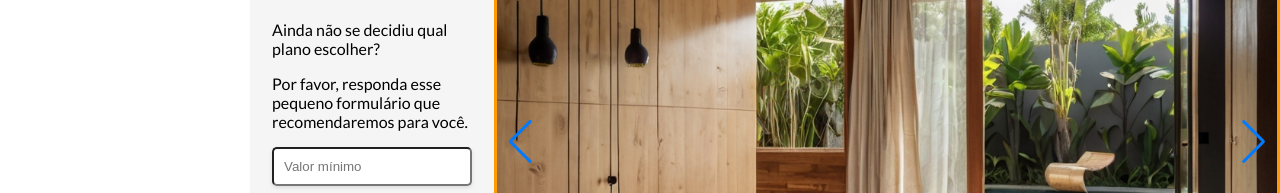
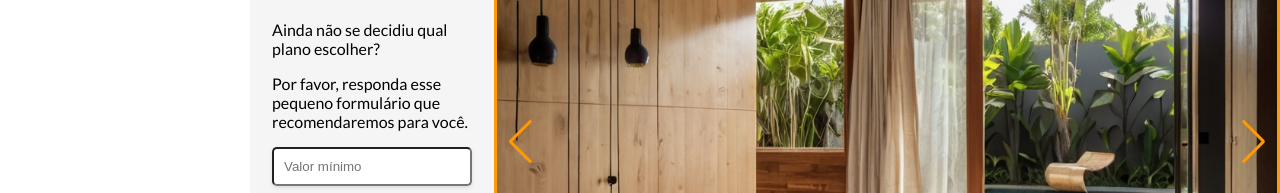
Before and after one commit to linedev06/src, a website: page index.html in a window 1280 px wide. Shown: the part 3280-3473 px from the top of the page. Drawn offline with nearby package versions, Linux system fonts and the light colour scheme.

Commit message:
color no swipper

```diff
--- a/index.html
+++ b/index.html
@@ -206,8 +206,8 @@
           <div class="swiper-slide"><img src="img/slide 1 (3).jpg" alt=""> 3</div>
           <div class="swiper-slide"><img src="img/slide 1 (4).jpg" alt=""> 3</div>
         </div>
-        <div class="swiper-button-next"></div>
-        <div class="swiper-button-prev"></div>
+        <div class="swiper-button-next" style="color: #FF9A00;"></div>
+        <div class="swiper-button-prev" style="color: #FF9A00;"></div>
       </div>
       <br>
     </div>
```
